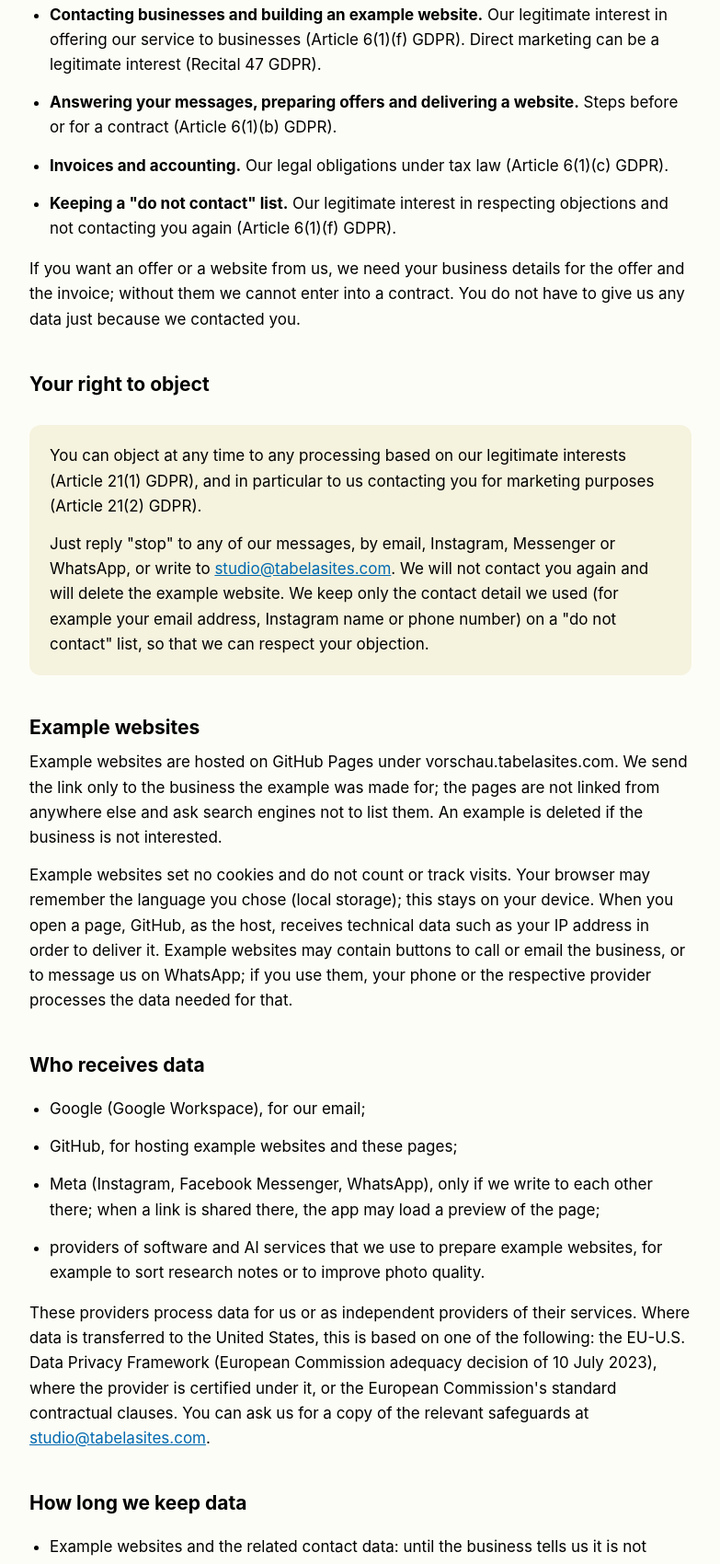
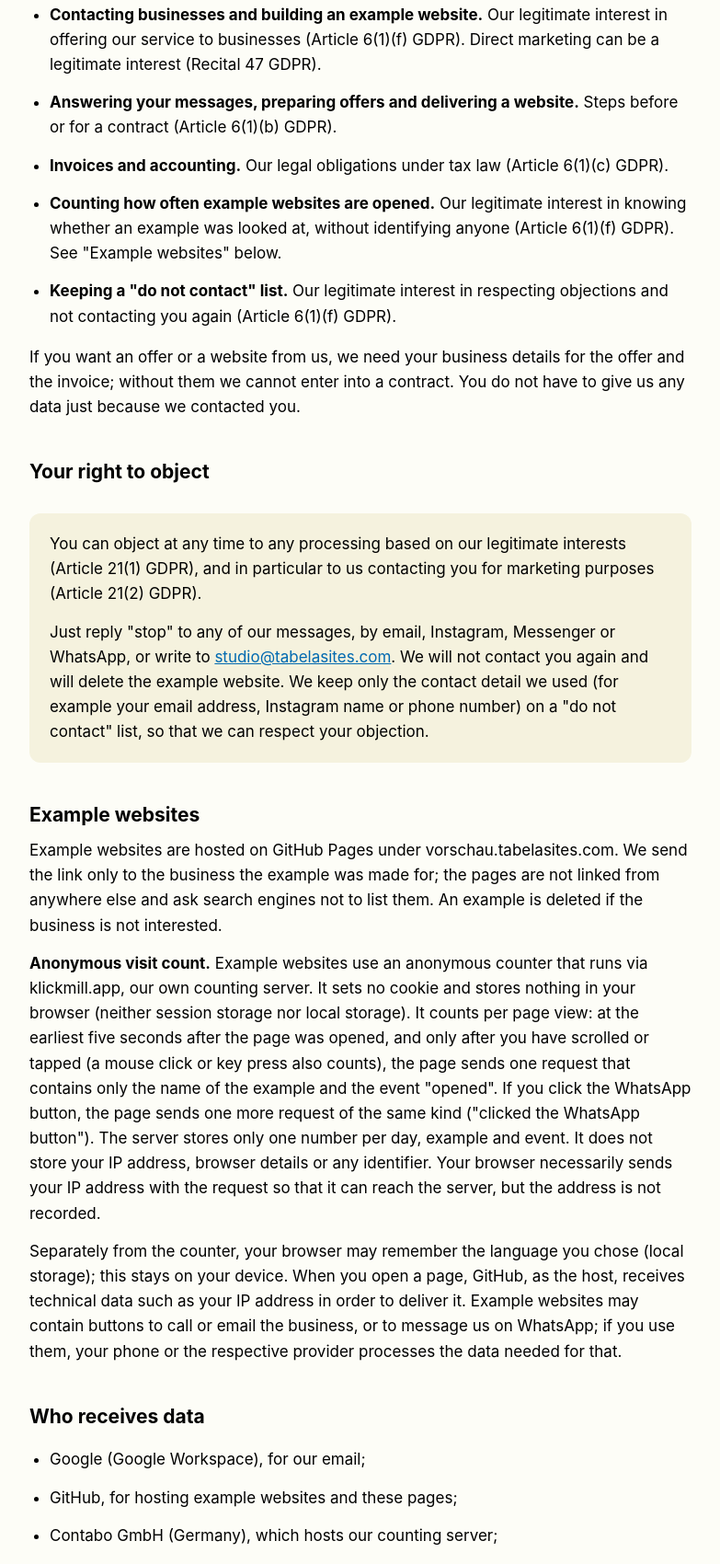
Before and after one commit to jr-consulting-cy/tabela-vorschau, a plain HTML site: page privacy/index.html in a window 1280 px wide. Shown: the part 1100-2800 px from the top of the page at 92% size, without its empty margins (248-1031 px from the left). Drawn offline with Linux system fonts and the light colour scheme.

Commit message:
Privacy notice: anonymous counter via klickmill.app, no browser storage

```diff
--- a/privacy/index.html
+++ b/privacy/index.html
@@ -11,7 +11,7 @@
 <main>
 <p class="marke"><a href="/">Tabela</a></p>
 <h1>Privacy notice</h1>
-<p>Last updated: 13 October 2026</p>
+<p>Last updated: 15 October 2026</p>
 <p>This notice explains how Tabela handles personal data when we contact businesses, show them example websites and work with them. It covers the information required by Articles 13 and 14 of the General Data Protection Regulation (GDPR).</p>
 
 <h2>Who is responsible</h2>
@@ -36,6 +36,7 @@ Email: <a href="mailto:studio@tabelasites.com">studio@tabelasites.com</a> or <a
 <li><strong>Contacting businesses and building an example website.</strong> Our legitimate interest in offering our service to businesses (Article 6(1)(f) GDPR). Direct marketing can be a legitimate interest (Recital 47 GDPR).</li>
 <li><strong>Answering your messages, preparing offers and delivering a website.</strong> Steps before or for a contract (Article 6(1)(b) GDPR).</li>
 <li><strong>Invoices and accounting.</strong> Our legal obligations under tax law (Article 6(1)(c) GDPR).</li>
+<li><strong>Counting how often example websites are opened.</strong> Our legitimate interest in knowing whether an example was looked at, without identifying anyone (Article 6(1)(f) GDPR). See "Example websites" below.</li>
 <li><strong>Keeping a "do not contact" list.</strong> Our legitimate interest in respecting objections and not contacting you again (Article 6(1)(f) GDPR).</li>
 </ul>
 <p>If you want an offer or a website from us, we need your business details for the offer and the invoice; without them we cannot enter into a contract. You do not have to give us any data just because we contacted you.</p>
@@ -49,12 +50,14 @@ Email: <a href="mailto:studio@tabelasites.com">studio@tabelasites.com</a> or <a
 
 <h2>Example websites</h2>
 <p>Example websites are hosted on GitHub Pages under vorschau.tabelasites.com. We send the link only to the business the example was made for; the pages are not linked from anywhere else and ask search engines not to list them. An example is deleted if the business is not interested.</p>
-<p>Example websites set no cookies and do not count or track visits. Your browser may remember the language you chose (local storage); this stays on your device. When you open a page, GitHub, as the host, receives technical data such as your IP address in order to deliver it. Example websites may contain buttons to call or email the business, or to message us on WhatsApp; if you use them, your phone or the respective provider processes the data needed for that.</p>
+<p><strong>Anonymous visit count.</strong> Example websites use an anonymous counter that runs via klickmill.app, our own counting server. It sets no cookie and stores nothing in your browser (neither session storage nor local storage). It counts per page view: at the earliest five seconds after the page was opened, and only after you have scrolled or tapped (a mouse click or key press also counts), the page sends one request that contains only the name of the example and the event "opened". If you click the WhatsApp button, the page sends one more request of the same kind ("clicked the WhatsApp button"). The server stores only one number per day, example and event. It does not store your IP address, browser details or any identifier. Your browser necessarily sends your IP address with the request so that it can reach the server, but the address is not recorded.</p>
+<p>Separately from the counter, your browser may remember the language you chose (local storage); this stays on your device. When you open a page, GitHub, as the host, receives technical data such as your IP address in order to deliver it. Example websites may contain buttons to call or email the business, or to message us on WhatsApp; if you use them, your phone or the respective provider processes the data needed for that.</p>
 
 <h2>Who receives data</h2>
 <ul>
 <li>Google (Google Workspace), for our email;</li>
 <li>GitHub, for hosting example websites and these pages;</li>
+<li>Contabo GmbH (Germany), which hosts our counting server;</li>
 <li>Meta (Instagram, Facebook Messenger, WhatsApp), only if we write to each other there; when a link is shared there, the app may load a preview of the page;</li>
 <li>providers of software and AI services that we use to prepare example websites, for example to sort research notes or to improve photo quality.</li>
 </ul>
```
